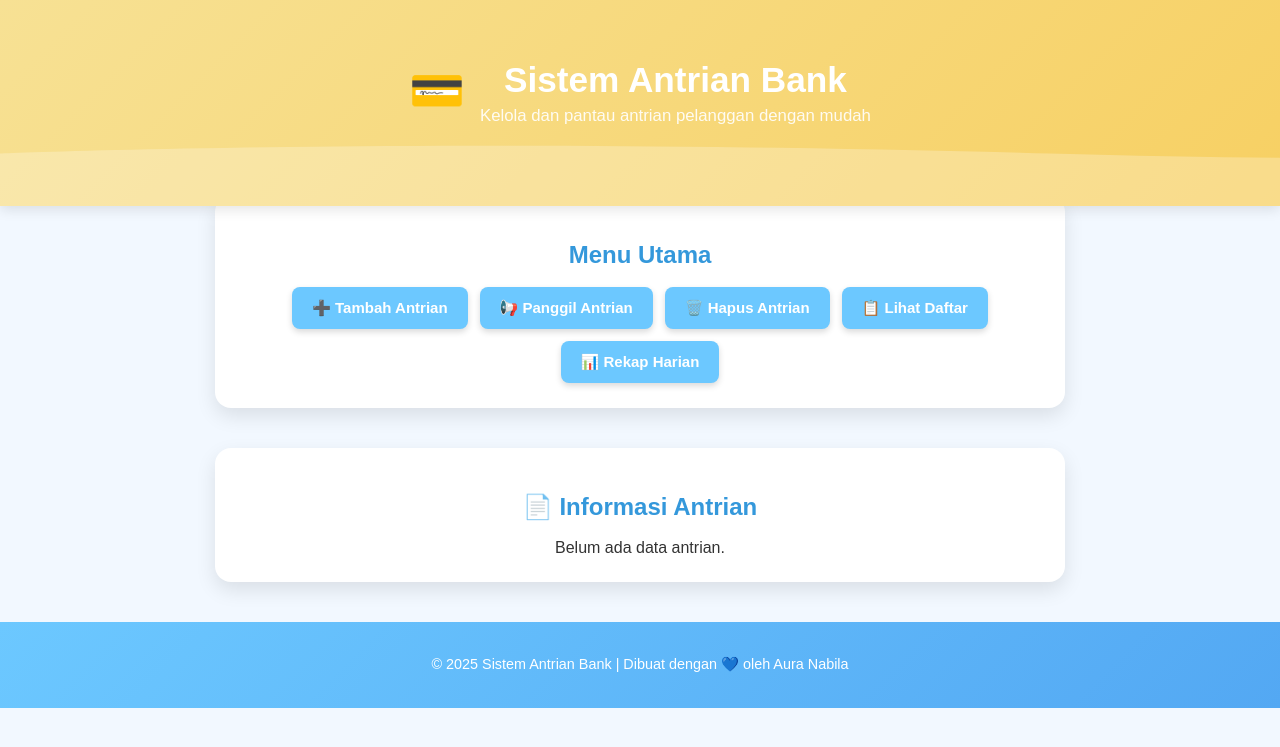
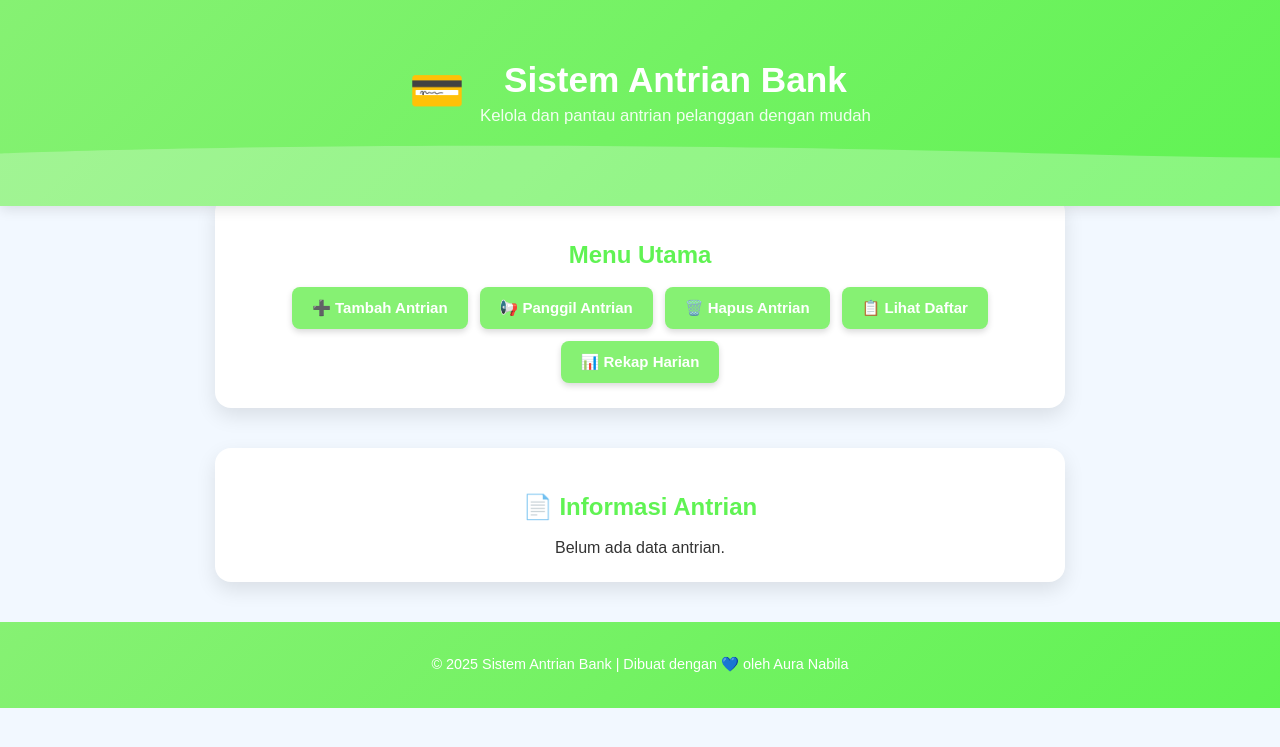
Before and after one commit to kymo14/aura-nabila-projekUTS, a PHP site: page / in a window 1280 px wide. Shown: the top 747 px of the page. Run offline with PHP 8.4, Linux system fonts and the light colour scheme.

Commit message:
Update style.css
ya

```diff
--- a/style.css
+++ b/style.css
@@ -6,9 +6,8 @@ body {
     padding: 0;
 }
 
-/* ===== HEADER ===== */
 header {
-    background: linear-gradient(135deg, #f7e194, #f7d063);
+    background: linear-gradient(135deg, #86f173, #60f353ff);
     color: white;
     text-align: center;
     position: relative;
@@ -41,7 +40,6 @@ header p {
     opacity: 0.9;
 }
 
-/* Wave efek bawah header */
 .wave {
     position: absolute;
     bottom: 0;
@@ -52,7 +50,6 @@ header p {
     background-size: cover;
 }
 
-/* ===== MAIN CARD ===== */
 main {
     max-width: 850px;
     margin: -50px auto 40px;
@@ -70,11 +67,10 @@ main {
 }
 
 .card h2 {
-    color: #3498db;
+    color: #60f353ff;
     margin-bottom: 18px;
 }
 
-/* ===== BUTTONS ===== */
 .button-group {
     display: flex;
     flex-wrap: wrap;
@@ -83,7 +79,7 @@ main {
 }
 
 button {
-    background-color: #6cc8ff;
+    background-color: #86f173;
     border: none;
     color: #fff;
     font-weight: 600;
@@ -95,11 +91,10 @@ button {
     box-shadow: 0 3px 6px rgba(0,0,0,0.15);
 }
 button:hover {
-    background-color: #53a8f3;
+    background-color: #60f353ff;
     transform: scale(1.05);
 }
 
-/* ===== TABLE ===== */
 table {
     width: 100%;
     border-collapse: collapse;
@@ -114,23 +109,21 @@ th, td {
 }
 
 th {
-    background-color: #6cc8ff;
+    background-color: #86f173;
     color: white;
 }
 tr:nth-child(even) {
     background-color: #f7fbff;
 }
 
-/* ===== FOOTER ===== */
 footer {
     text-align: center;
     padding: 20px;
-    background: linear-gradient(135deg, #6cc8ff, #53a8f3);
+    background: linear-gradient(135deg, #86f173, #60f353ff);
     color: white;
     font-size: 0.9em;
 }
 
-/* ===== ANIMATIONS ===== */
 @keyframes fadeInDown {
     from { opacity: 0; transform: translateY(-20px); }
     to { opacity: 1; transform: translateY(0); }
```
